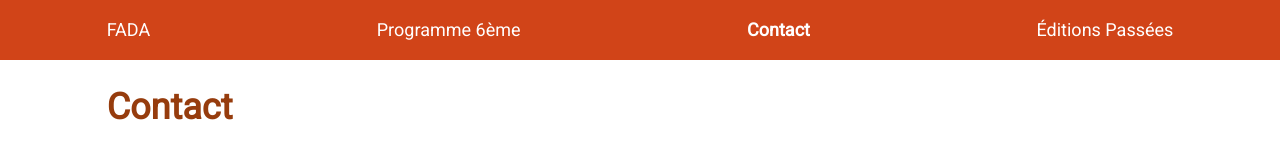
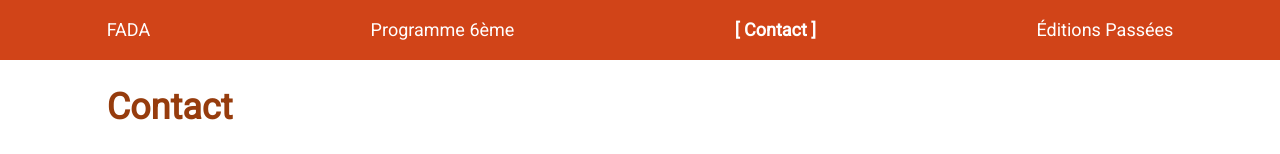
Before and after one commit to DanielMateosLab/fada, a Next.js app: page /contact in a window 1280 px wide. Shown: the top 154 px of the page. Built offline with nearby package versions, Linux system fonts and the light colour scheme; grey boxes are pictures that could not be loaded.

Commit message:
Put between brakets Navbar active link

```diff
--- a/components/NavLink.tsx
+++ b/components/NavLink.tsx
@@ -24,7 +24,7 @@ const NavLink = ({
           }
         `}
       >
-        {children}
+        {isActive ? `[ ${children} ]` : children}
       </a>
     </Link>
   );
```
